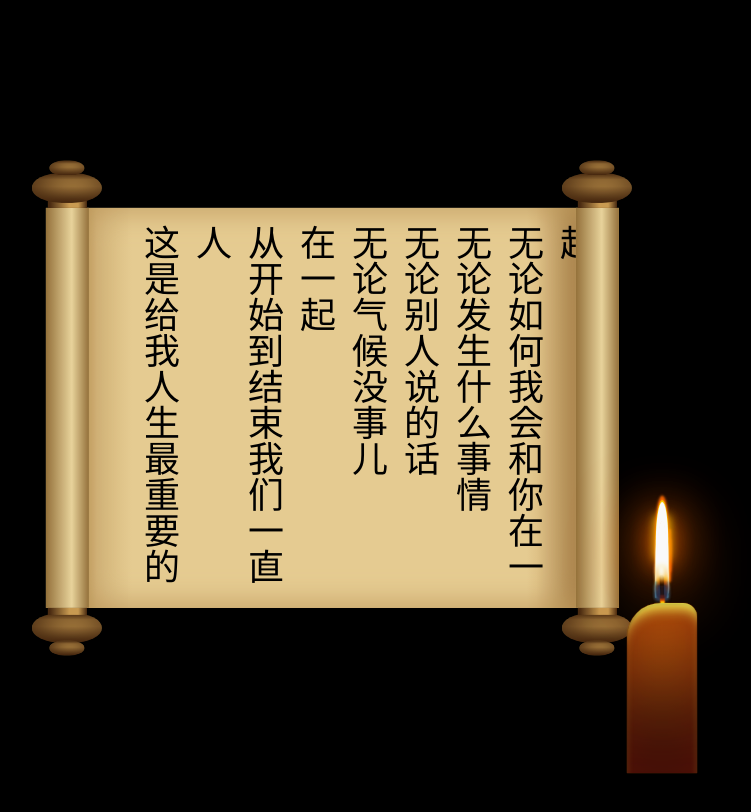
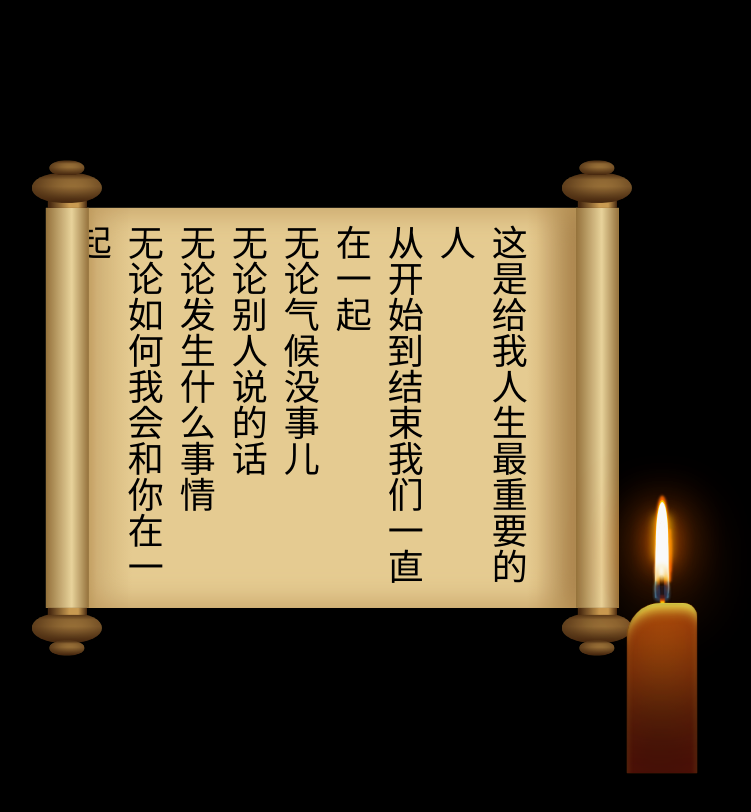
Before and after one commit to acarl005/enyu-bday-card, a plain HTML site: page index.html in a window 1280 px wide. Shown: the whole page, without its empty margins (243-994 px from the left). Drawn offline with Linux system fonts and the light colour scheme; a web font is replaced by a local one.

Commit message:
fix writing-mode

```diff
--- a/index.html
+++ b/index.html
@@ -88,7 +88,7 @@
         width: 29.9145299145px;
       }
       .c-scroll .c-scroll__content {
-        writing-mode: vertical-lr;
+        writing-mode: vertical-rl;
         text-orientation: upright;
         bottom: 0;
         left: 0;
```
